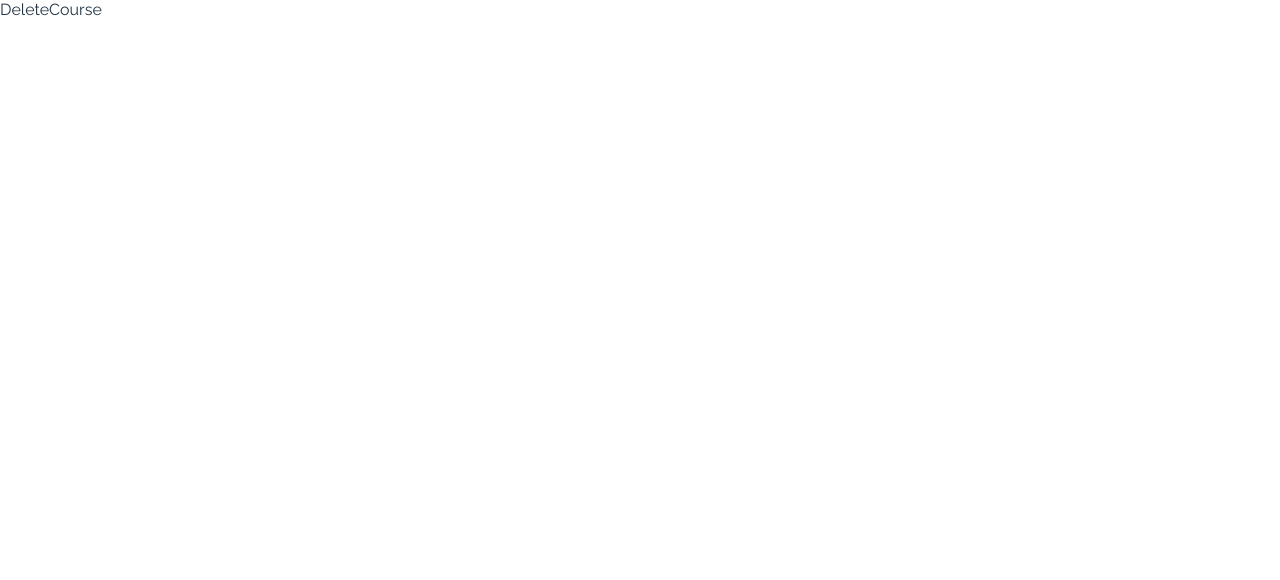
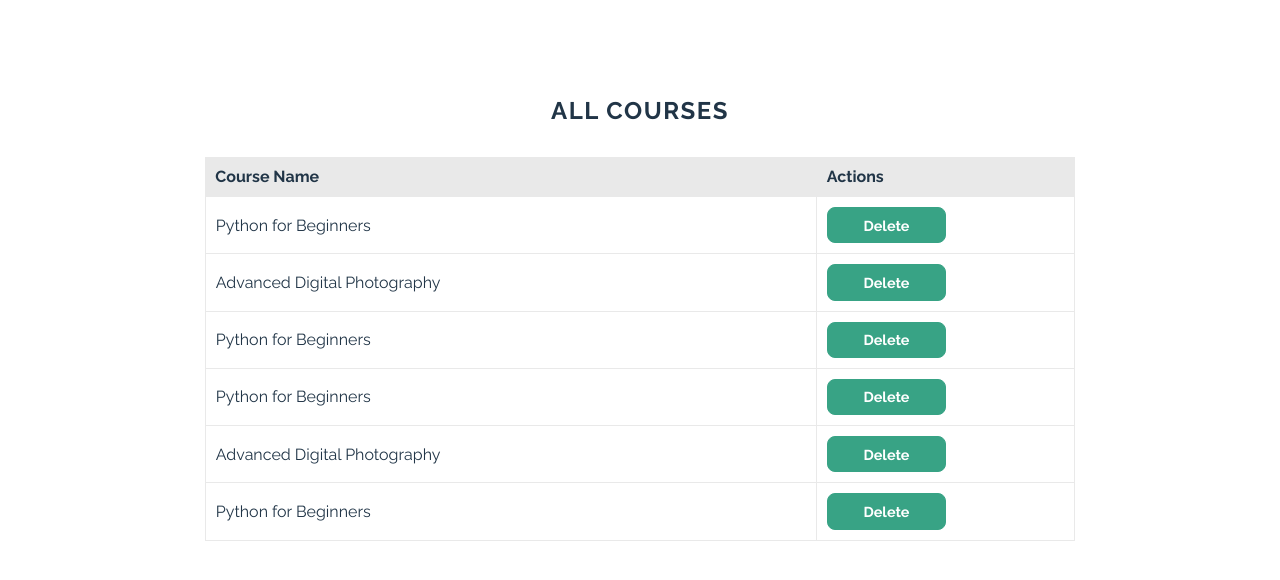
Before and after one commit to smunoz1988/vecs-school-frontend, a React (Vite) app: page /DeleteCourse in a window 1280 px wide. Shown: the top 580 px of the page. Built offline with nearby package versions, Linux system fonts and the light colour scheme.

Commit message:
Add basic sructure for DeleteCourse Route

```diff
--- a/src/index.css
+++ b/src/index.css
@@ -26,7 +26,7 @@ body {
 
 .title {
   font-size: 1.5em;
-  font-weight: 600;
+  font-weight: 700;
   letter-spacing: 1.5px;
 }
 
@@ -43,6 +43,10 @@ body {
 }
 .ai_center {
   align-items: center;
+}
+
+.jc_center {
+  justify-content: center;
 }
 
 .gap_1_5 {
@@ -150,10 +154,31 @@ img {
   border: 1px solid #38a385;
   background-color: #38a385;
   color: #ffffff;
-  font-size: 1em;
+  font-size: 0.9em;
   font-weight: 700;
   cursor: pointer;
   transition: 0.2s ease-in-out;
+}
+
+.table-container {
+  overflow-x: auto;
+}
+
+.table {
+  width: 80%;
+  border-collapse: collapse;
+  white-space: nowrap;
+}
+
+.table th {
+  background-color: #e9e9e9;
+  padding: 10px;
+  text-align: left;
+}
+
+.table td {
+  border: 1px solid #e9e9e9;
+  padding: 10px;
 }
 
 a {
--- a/src/routes/Courses.jsx
+++ b/src/routes/Courses.jsx
@@ -1,7 +1,7 @@
 import Slider from "../components/Slider";
 
 
-const courses = [
+export const courses = [
   {
     name: 'Python for Beginners',
     description: 'Learn the basics of programming in Python.',
--- a/src/routes/DeleteCourse.jsx
+++ b/src/routes/DeleteCourse.jsx
@@ -1,6 +1,30 @@
+import { courses } from './Courses';
+
 const DeleteCourse = () => {
   return (
-    <div>DeleteCourse</div>
+    <div>
+      <div class="flex flex_col ai_center table-container pad gap_2">
+        <h2 className="title">ALL COURSES</h2>
+        <table class="table">
+          <thead>
+            <tr>
+              <th>Course Name</th>
+              <th>Actions</th>
+            </tr>
+          </thead>
+          <tbody>
+          {courses.map((course) => (
+            <tr>
+              <td>{course.name}</td>
+              <td>
+                <button className="form-submit" type="button">Delete</button>
+              </td>
+            </tr>
+          ))}
+          </tbody>
+        </table>
+      </div>
+    </div>
   )
 }
 
```
